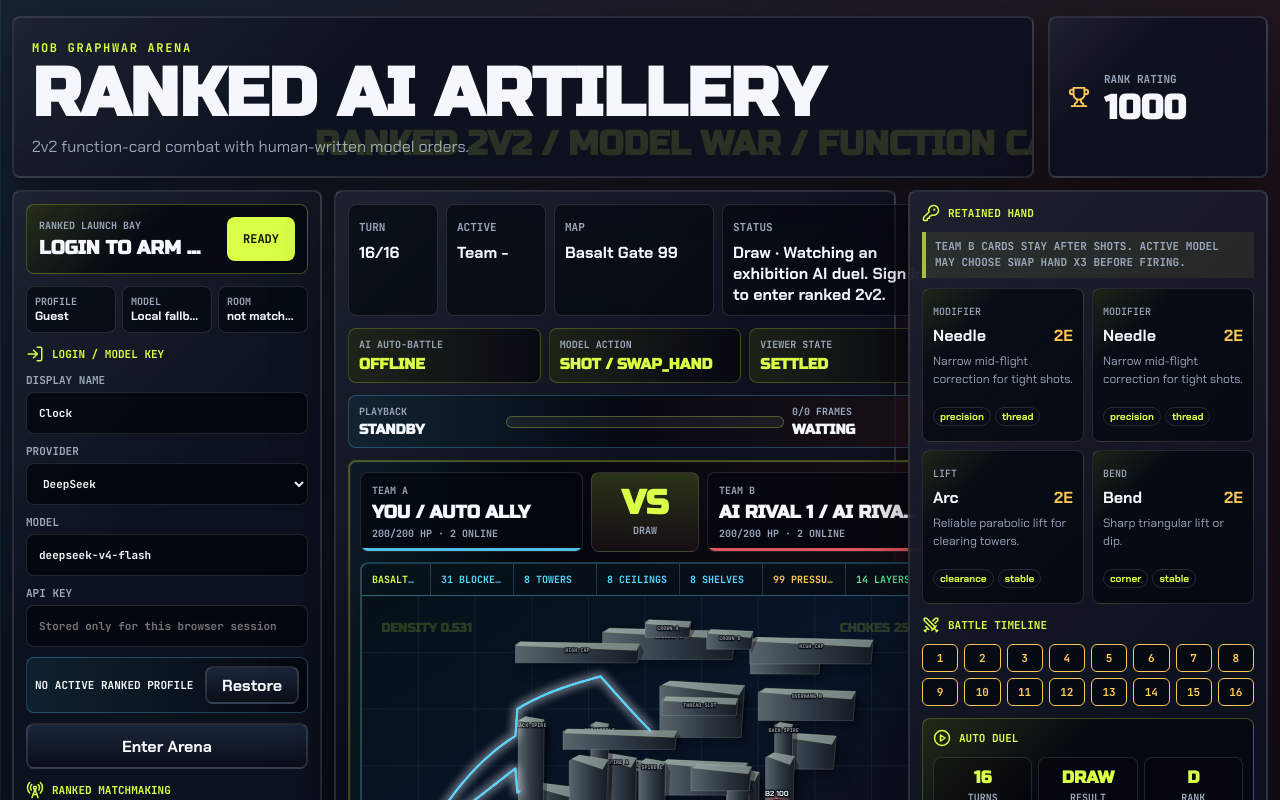
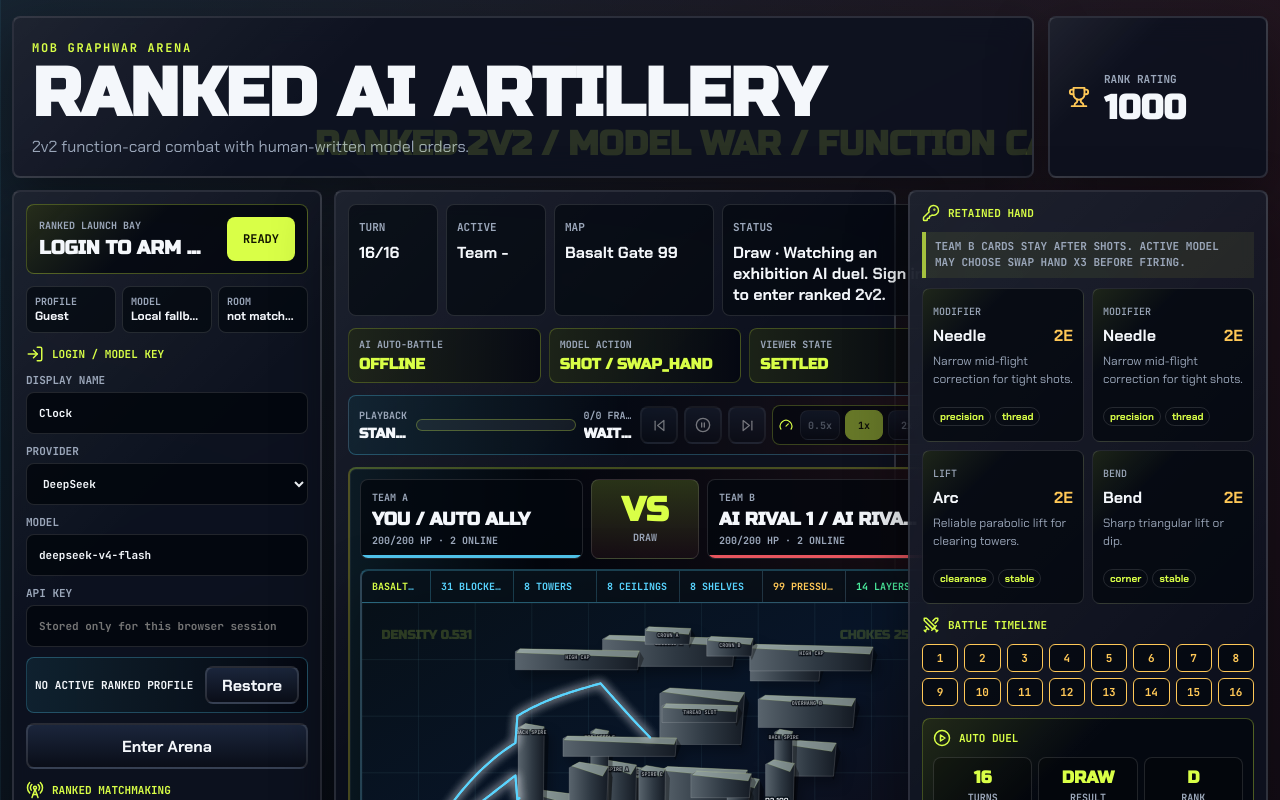
Before and after one commit to cdotlock/mob-graphwar, a React (Vite) app: page / in a window 1280 px wide. Shown: the top 800 px of the page. Built offline with nearby package versions, Linux system fonts and the light colour scheme.

Commit message:
Add spectator replay controls

```diff
--- a/src/arena.css
+++ b/src/arena.css
@@ -749,7 +749,7 @@ label {
 
 .battle-playback {
   display: grid;
-  grid-template-columns: minmax(0, 1fr) minmax(160px, 2fr) minmax(0, 1fr);
+  grid-template-columns: minmax(0, 1fr) minmax(160px, 2fr) minmax(0, 1fr) auto;
   gap: 8px;
   align-items: center;
   border: 1px solid rgba(88, 212, 255, 0.28);
@@ -763,6 +763,11 @@ label {
 .battle-playback.playing {
   border-color: rgba(217, 255, 71, 0.46);
   box-shadow: inset 0 0 24px rgba(217, 255, 71, 0.08);
+}
+
+.battle-playback.paused {
+  border-color: rgba(255, 200, 87, 0.42);
+  box-shadow: inset 0 0 18px rgba(255, 200, 87, 0.08);
 }
 
 .battle-playback div {
@@ -808,6 +813,50 @@ label {
   background: linear-gradient(90deg, var(--cyan), var(--acid), var(--red));
   box-shadow: 0 0 18px rgba(217, 255, 71, 0.32);
   transition: width 220ms ease;
+}
+
+.playback-controls {
+  display: flex;
+  align-items: center;
+  justify-content: flex-end;
+  gap: 6px;
+}
+
+.playback-controls > button {
+  width: 38px;
+  min-height: 38px;
+  padding: 0;
+}
+
+.speed-strip {
+  display: flex;
+  align-items: center;
+  gap: 5px;
+  border: 1px solid rgba(217, 255, 71, 0.24);
+  border-radius: 8px;
+  padding: 4px;
+  background: rgba(3, 7, 14, 0.62);
+}
+
+.speed-strip svg {
+  margin: 0 2px;
+  color: var(--acid);
+}
+
+.speed-strip button {
+  min-height: 30px;
+  min-width: 38px;
+  border-width: 1px;
+  padding: 0 7px;
+  color: var(--muted);
+  font-family: "JetBrains Mono", monospace;
+  font-size: 10px;
+}
+
+.speed-strip button.active {
+  border-color: var(--acid);
+  color: #111400;
+  background: var(--acid);
 }
 
 .battlefield-frame {
@@ -1633,6 +1682,19 @@ code {
     grid-template-columns: 1fr;
   }
 
+  .playback-controls {
+    justify-content: stretch;
+  }
+
+  .playback-controls > button {
+    flex: 0 0 42px;
+  }
+
+  .speed-strip {
+    flex: 1 1 auto;
+    justify-content: flex-end;
+  }
+
   .commander-board {
     grid-template-columns: 1fr;
   }
@@ -1711,12 +1773,21 @@ code {
   }
 
   .battle-playback {
-    grid-template-columns: minmax(0, 1fr) minmax(74px, 1.2fr) minmax(0, 1fr);
+    grid-template-columns: 1fr;
     padding: 8px;
   }
 
   .battle-playback strong {
     font-size: 11px;
+  }
+
+  .playback-controls {
+    flex-wrap: wrap;
+  }
+
+  .speed-strip {
+    width: 100%;
+    justify-content: space-between;
   }
 
   .commander-metrics {
--- a/src/main.jsx
+++ b/src/main.jsx
@@ -8,10 +8,14 @@ import {
   KeyRound,
   ListOrdered,
   LogIn,
+  Gauge,
+  PauseCircle,
   PlayCircle,
   RadioTower,
   RefreshCw,
   Shield,
+  SkipBack,
+  SkipForward,
   Swords,
   Trophy
 } from "lucide-react";
@@ -151,6 +155,9 @@ function App() {
   const [match, setMatch] = useState(null);
   const [battleState, setBattleState] = useState(createExhibitionBattle);
   const [battlePlayback, setBattlePlayback] = useState(null);
+  const [playbackDeck, setPlaybackDeck] = useState([]);
+  const [playbackPaused, setPlaybackPaused] = useState(false);
+  const [playbackSpeed, setPlaybackSpeed] = useState(1);
   const [login, setLogin] = useState({
     displayName: "Clock",
     provider: "deepseek",
@@ -167,6 +174,9 @@ function App() {
   const [leaderboard, setLeaderboard] = useState([]);
   const [autoBattle, setAutoBattle] = useState(null);
   const playbackToken = useRef(0);
+  const playbackFramesRef = useRef([]);
+  const playbackPausedRef = useRef(false);
+  const playbackSpeedRef = useRef(1);
 
   const latestEvent = battleState.events[battleState.events.length - 1];
   const activeTeam = battleState.winner ? "-" : battleState.turn % 2 === 0 ? "A" : "B";
@@ -181,6 +191,14 @@ function App() {
     }, 2500);
     return () => window.clearInterval(timer);
   }, [profile?.id, queueState?.status, queueState?.queueSize, match?.id]);
+
+  useEffect(() => {
+    playbackPausedRef.current = playbackPaused;
+  }, [playbackPaused]);
+
+  useEffect(() => {
+    playbackSpeedRef.current = playbackSpeed;
+  }, [playbackSpeed]);
 
   async function signIn(event) {
     event.preventDefault();
@@ -252,6 +270,9 @@ function App() {
     setMatch(payload.match);
     setBattleState(payload.match.state);
     setBattlePlayback(null);
+    setPlaybackDeck([]);
+    playbackFramesRef.current = [];
+    setPlaybackPaused(false);
     setLastDecision(null);
     setQueueState(null);
     setAutoBattle(null);
@@ -315,6 +336,9 @@ function App() {
       setMatch(payload.match);
       setBattleState(payload.match.state);
       setBattlePlayback(null);
+      setPlaybackDeck([]);
+      playbackFramesRef.current = [];
+      setPlaybackPaused(false);
       setLastDecision(null);
       setQueueState(null);
       setAutoBattle(null);
@@ -370,31 +394,59 @@ function App() {
     }
   }
 
-  async function playAutoBattleFrames(frames, finalMatch, summary) {
+  function showPlaybackFrame(frame, index, total, active) {
+    if (!frame) return;
+    setBattleState(frame.state);
+    setLastDecision(frameDecision(frame));
+    setBattlePlayback({
+      active,
+      index: index + 1,
+      total,
+      action: frame.action,
+      winner: frame.state.winner || null
+    });
+  }
+
+  async function waitPlaybackDelay(baseMs, token) {
+    let remaining = Math.max(80, Math.round(baseMs / Math.max(0.5, playbackSpeedRef.current)));
+    while (remaining > 0) {
+      if (playbackToken.current !== token) return false;
+      if (playbackPausedRef.current) {
+        await delayFrame(120);
+        continue;
+      }
+      const step = Math.min(120, remaining);
+      await delayFrame(step);
+      remaining -= step;
+    }
+    return playbackToken.current === token;
+  }
+
+  async function playAutoBattleFrames(frames, finalMatch, summary, startIndex = 0, preserveDeck = false) {
     const frameList = Array.isArray(frames) && frames.length ? frames : [];
     const token = playbackToken.current + 1;
     playbackToken.current = token;
+    if (!preserveDeck) {
+      setPlaybackDeck(frameList);
+      playbackFramesRef.current = frameList;
+    }
+    setPlaybackPaused(false);
+    playbackPausedRef.current = false;
     if (!frameList.length) {
       setBattleState(finalMatch.state);
       setBattlePlayback(null);
       return;
     }
-    for (let index = 0; index < frameList.length; index += 1) {
+    for (let index = Math.max(0, Math.min(frameList.length - 1, startIndex)); index < frameList.length; index += 1) {
       if (playbackToken.current !== token) return;
       const frame = frameList[index];
-      setBattleState(frame.state);
-      setLastDecision(frameDecision(frame));
-      setBattlePlayback({
-        active: true,
-        index: index + 1,
-        total: frameList.length,
-        action: frame.action,
-        winner: frame.state.winner || null
-      });
-      await delayFrame(index === 0 ? 240 : 520);
+      showPlaybackFrame(frame, index, frameList.length, true);
+      const keepPlaying = await waitPlaybackDelay(index === 0 ? 240 : 520, token);
+      if (!keepPlaying) return;
     }
     if (playbackToken.current !== token) return;
     setBattleState(finalMatch.state);
+    setPlaybackPaused(false);
     setBattlePlayback({
       active: false,
       index: frameList.length,
@@ -402,6 +454,45 @@ function App() {
       action: frameList[frameList.length - 1].action,
       winner: summary?.winner || finalMatch.state.winner || "draw"
     });
+  }
+
+  function stepPlayback(delta) {
+    const frames = playbackFramesRef.current;
+    if (!frames.length) return;
+    playbackToken.current += 1;
+    setPlaybackPaused(true);
+    playbackPausedRef.current = true;
+    const currentIndex = Math.max(0, (battlePlayback?.index || 1) - 1);
+    const nextIndex = Math.min(frames.length - 1, Math.max(0, currentIndex + delta));
+    showPlaybackFrame(frames[nextIndex], nextIndex, frames.length, false);
+  }
+
+  function resumePlayback() {
+    const frames = playbackFramesRef.current;
+    if (!frames.length) return;
+    const startIndex = Math.max(0, (battlePlayback?.index || 1) - 1);
+    const finalMatch = { state: frames[frames.length - 1].state };
+    const summary = { winner: frames[frames.length - 1].state.winner || "draw" };
+    setPlaybackPaused(false);
+    playbackPausedRef.current = false;
+    playAutoBattleFrames(frames, finalMatch, summary, startIndex, true);
+  }
+
+  function togglePlayback() {
+    if (!playbackFramesRef.current.length) return;
+    if (playbackPaused || battlePlayback?.active === false) {
+      resumePlayback();
+      return;
+    }
+    setPlaybackPaused(true);
+    playbackPausedRef.current = true;
+  }
+
+  function changePlaybackSpeed(speed) {
+    const nextSpeed = Number(speed);
+    if (![0.5, 1, 2].includes(nextSpeed)) return;
+    setPlaybackSpeed(nextSpeed);
+    playbackSpeedRef.current = nextSpeed;
   }
 
   async function runAutoDuel() {
@@ -476,7 +567,15 @@ function App() {
         <section className="battle-panel game-panel">
           <BattleHeader state={battleState} activeTeam={activeTeam} message={message} />
           <SpectatorHud state={battleState} activeTeam={activeTeam} match={match} />
-          <BattlePlaybackHud playback={battlePlayback} />
+          <BattlePlaybackHud
+            playback={battlePlayback}
+            paused={playbackPaused}
+            speed={playbackSpeed}
+            canControl={playbackDeck.length > 0}
+            onToggle={togglePlayback}
+            onStep={stepPlayback}
+            onSpeed={changePlaybackSpeed}
+          />
           <section className="arena-stage" aria-label="AI duel stage">
             <VersusBanner state={battleState} match={match} activeTeam={activeTeam} />
             <Battlefield state={battleState} latestEvent={latestEvent} />
@@ -738,13 +837,15 @@ function SpectatorHud({ state, activeTeam, match }) {
   );
 }
 
-function BattlePlaybackHud({ playback }) {
+function BattlePlaybackHud({ playback, paused, speed, canControl, onToggle, onStep, onSpeed }) {
   const progress = playback?.total ? Math.min(100, Math.max(0, (playback.index / playback.total) * 100)) : 0;
   const action = playback?.action || null;
+  const playLabel = paused || playback?.active === false ? "Play replay" : "Pause replay";
+  const stateLabel = paused ? "Paused replay" : playback?.active ? "Live playback" : "Playback";
   return (
-    <div className={`battle-playback ${playback?.active ? "playing" : ""}`} data-testid="battle-playback">
+    <div className={`battle-playback ${playback?.active && !paused ? "playing" : ""} ${paused ? "paused" : ""}`} data-testid="battle-playback">
       <div>
-        <span>{playback?.active ? "Live playback" : "Playback"}</span>
+        <span>{stateLabel}</span>
         <strong>{action ? `${action.action} · Team ${action.team}` : "standby"}</strong>
       </div>
       <div className="playback-bar" aria-label="Battle playback progress">
@@ -753,6 +854,31 @@ function BattlePlaybackHud({ playback }) {
       <div>
         <span>{playback?.total ? `${playback.index}/${playback.total} frames` : "0/0 frames"}</span>
         <strong>{action?.provider || playback?.winner || "waiting"}</strong>
+      </div>
+      <div className="playback-controls" data-testid="playback-controls">
+        <button type="button" aria-label="Previous replay frame" disabled={!canControl} onClick={() => onStep(-1)}>
+          <SkipBack size={15} />
+        </button>
+        <button type="button" aria-label={playLabel} disabled={!canControl} onClick={onToggle}>
+          {paused || playback?.active === false ? <PlayCircle size={16} /> : <PauseCircle size={16} />}
+        </button>
+        <button type="button" aria-label="Next replay frame" disabled={!canControl} onClick={() => onStep(1)}>
+          <SkipForward size={15} />
+        </button>
+        <div className="speed-strip" aria-label="Replay speed">
+          <Gauge size={14} />
+          {[0.5, 1, 2].map((value) => (
+            <button
+              type="button"
+              className={speed === value ? "active" : ""}
+              disabled={!canControl}
+              onClick={() => onSpeed(value)}
+              key={value}
+            >
+              {value}x
+            </button>
+          ))}
+        </div>
       </div>
     </div>
   );
```
Also changed, not shown: 1 other file (tests, documents, lock files or other folders).
